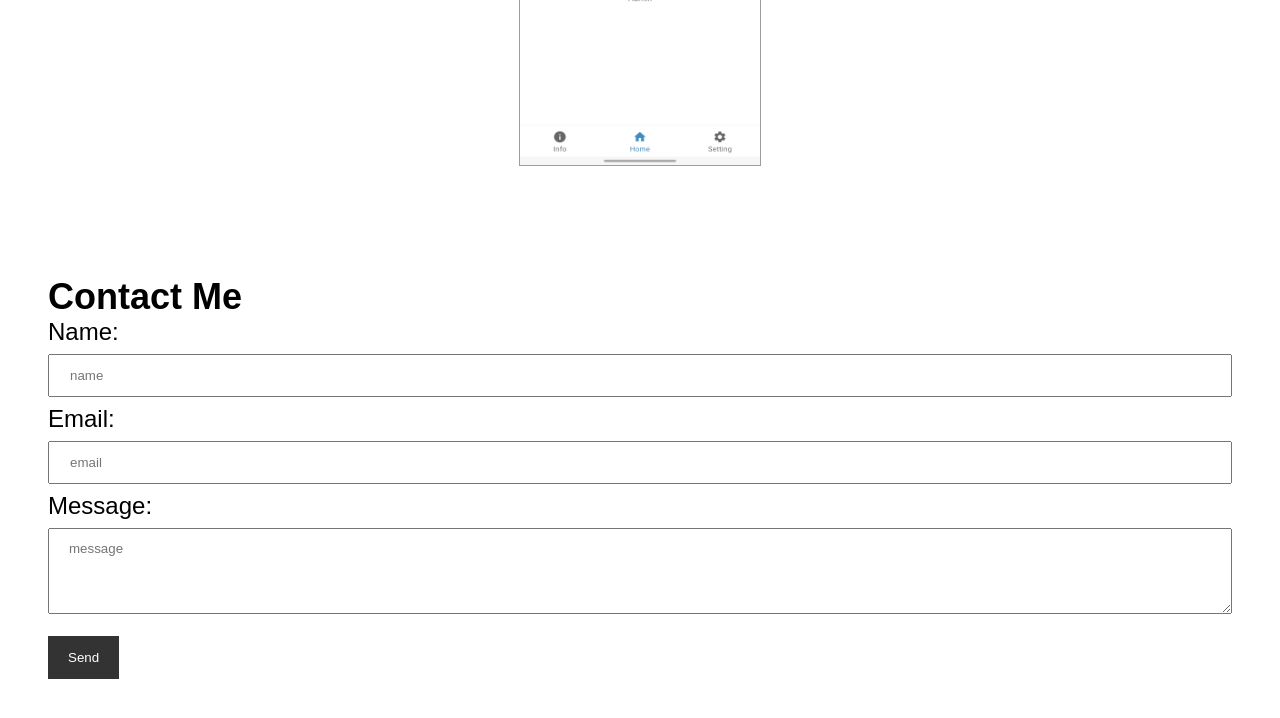
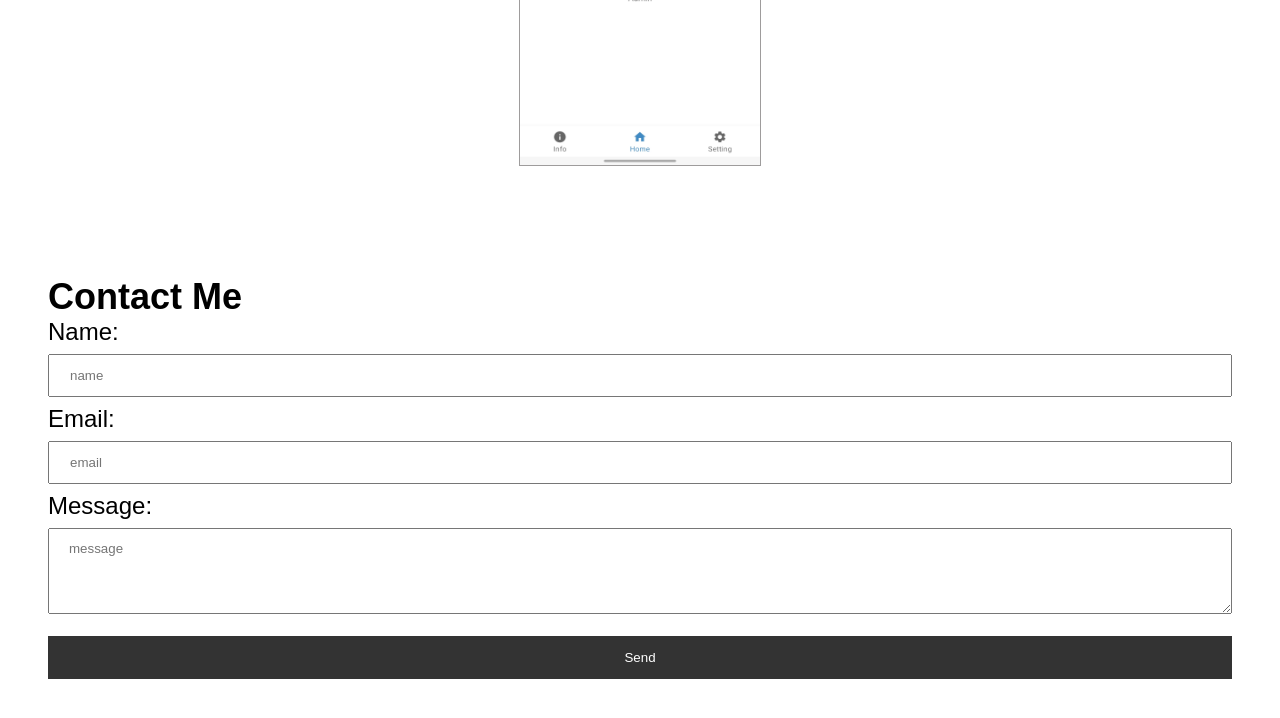
Before and after one commit to VinskyStrauss/Porto-website, a React (Vite) app: page / in a window 1280 px wide. Shown: the part 4031-4749 px from the top of the page. Built offline with nearby package versions, Linux system fonts and the light colour scheme; a web font is replaced by a local one.

Commit message:
resize submit button

```diff
--- a/src/App.css
+++ b/src/App.css
@@ -204,6 +204,16 @@ button {
   cursor: pointer;
 }
 
+.submit {
+  background-color: #333;
+  color: white;
+  padding: 14px 20px;
+  margin: 8px 0;
+  border: none;
+  cursor: pointer;
+  width: 100%;
+}
+
 .send {
   width: 100%;
 }
--- a/src/App.jsx
+++ b/src/App.jsx
@@ -420,7 +420,9 @@ function App() {
               rows="4"
               required
             ></textarea>
-            <button type="submit">Send</button>
+            <button class="submit" type="submit">
+              Send
+            </button>
           </form>
         </div>
       </div>
```
